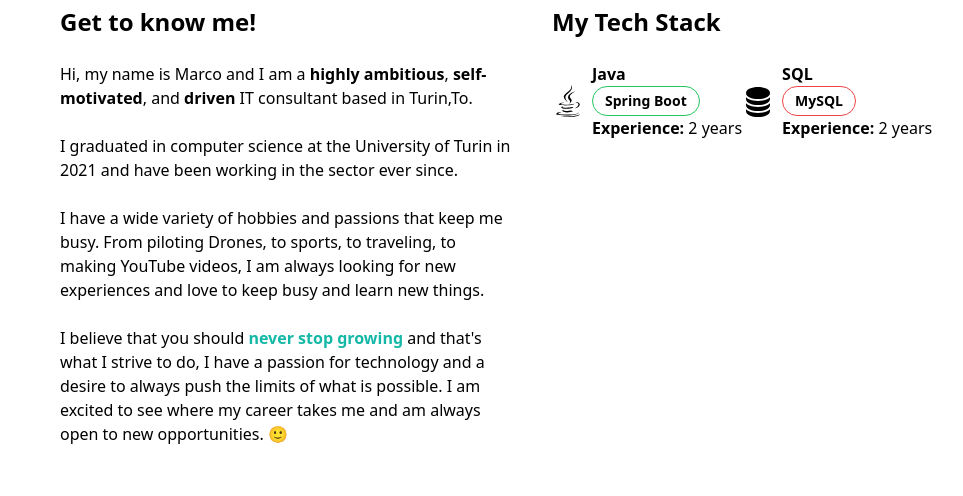
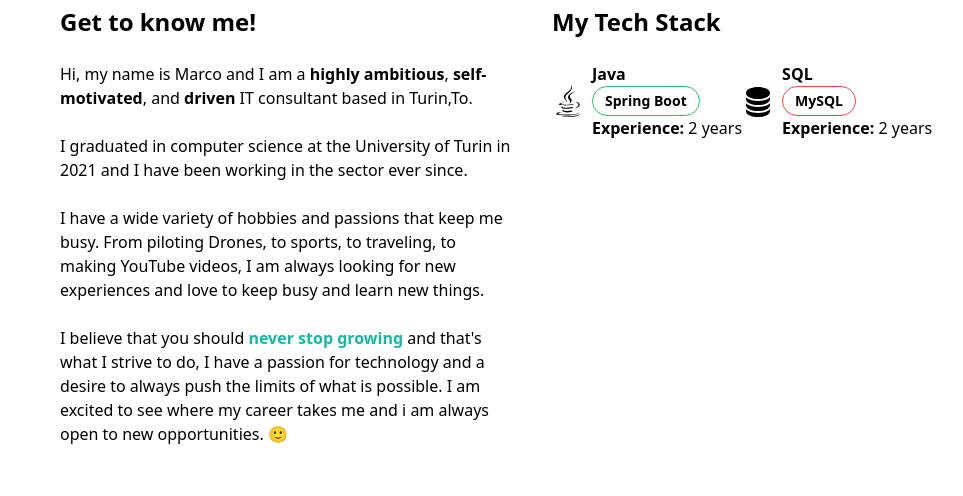
Before and after one commit to mplace97/Portfolio, a Next.js app: page / in a window 1280 px wide. Shown: the part 1160-1656 px from the top of the page, without its empty margins (108-1071 px from the left). Built offline with nearby package versions, Linux system fonts and the light colour scheme.

Commit message:
Update AboutSection.tsx

```diff
--- a/components/AboutSection.tsx
+++ b/components/AboutSection.tsx
@@ -49,7 +49,7 @@ const AboutSection = () => {
             <br />
             <p>
               I graduated in computer science at the University of Turin in 2021
-              and have been working in the sector ever since.
+              and I have been working in the sector ever since.
             </p>
             <br />
             <p>
@@ -65,7 +65,7 @@ const AboutSection = () => {
               </span>{" "}
               and that&#39;s what I strive to do, I have a passion for
               technology and a desire to always push the limits of what is
-              possible. I am excited to see where my career takes me and am
+              possible. I am excited to see where my career takes me and i am
               always open to new opportunities. 🙂
             </p>
           </div>
```
